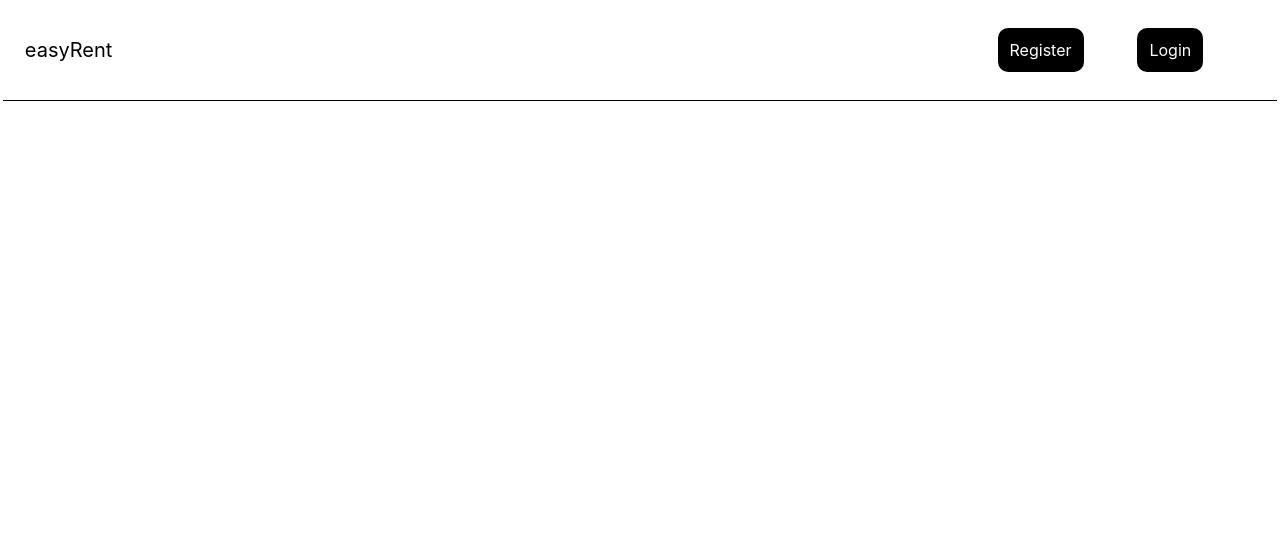
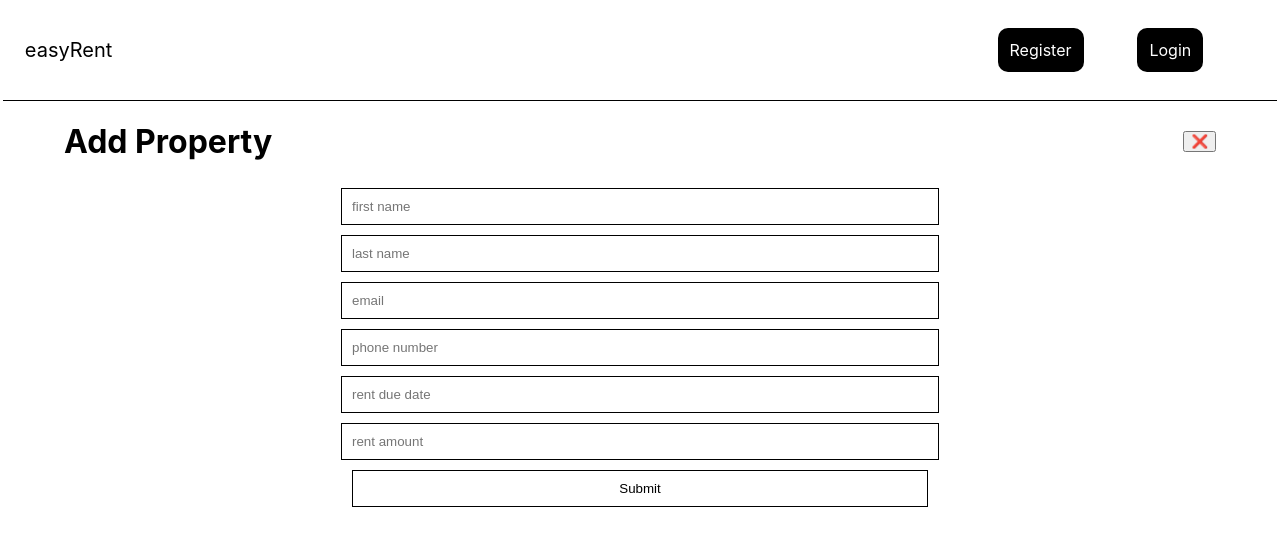
Before and after one commit to matthewhiggins415/easyRentFrontEnd, a React (Create React App) app: page /tenantadd/1 in a window 1280 px wide. Shown: the top 546 px of the page. Built offline with nearby package versions, Linux system fonts and the light colour scheme.

Commit message:
add tenant and redirect to prop details.

```diff
--- a/src/App.js
+++ b/src/App.js
@@ -14,6 +14,7 @@ import PropertyDetails from './components/Views/PropertyDetails'
 import PropertyEdit from './components/Views/PropertyEdit'
 import Tenants from "./components/Views/Tenants"
 import PropertyAdd from './components/Views/PropertyAdd'
+import TenantAdd from './components/Views/TenantAdd'
 
 const AppContainer = styled.div`
   display: flex;
@@ -49,7 +50,7 @@ const App = () => {
         <Route path="/editproperty/:id" element={<PropertyEdit user={user}/>} exact/>
         <Route path="/tenants" element={<Tenants user={user} />} exact/>
         <Route path="/propertyadd" element={<PropertyAdd user={user} />} exact/>
-
+        <Route path="/tenantadd/:id" element={<TenantAdd user={user} />} exact/>
       </Routes>
       </Container>
     </AppContainer>
--- a/src/api/tenant.js
+++ b/src/api/tenant.js
@@ -2,8 +2,12 @@ import axios from 'axios'
 import apiUrl from '../apiConfig'
 
 // Create a tenant
-export const createATenant = user => {
-    return axios.post(apiUrl + '/tenant/', {
+export const createATenant = ( user, tenant) => {
+    return axios.post(apiUrl + '/tenant/',
+    {
+      tenant: tenant
+    },
+    {
       headers: {
         Authorization: `Bearer ${user.token}`
       }
--- a/src/components/Views/PropertyAdd.js
+++ b/src/components/Views/PropertyAdd.js
@@ -1,9 +1,20 @@
 import React from 'react'
+import styled from 'styled-components'
 
 const PropertyAdd = ({ user }) => {
-    return (
-        <p>Add a prop form.</p>
-    )
+  return (
+    <div>
+      <form>
+        <input/>
+        <input/>
+        <input/>
+        <input/>
+        <input/>
+        <input/>
+        <button>Submit</button>
+      </form>
+    </div>
+  )
 }
 
 export default PropertyAdd
--- a/src/components/Views/PropertyDetails.js
+++ b/src/components/Views/PropertyDetails.js
@@ -25,6 +25,14 @@ const Button = styled.button`
   border: none;
   cursor: pointer;
   margin-right: 5px;
+`
+
+const HeaderContainer = styled.div`
+  display: flex;
+  width: 100%;
+  margin: 0 auto;
+  align-items: center;
+  justify-content: space-between;
 `
 
 const ButtonContainer = styled.div`
@@ -116,7 +124,10 @@ const NormalUI = ({ id, property, onDeleteClicked, tenantJsx }) => {
     <h2>Tasks</h2>
   </InfoContainer>
   <TenantListContainer>
-    <h2>Tenants</h2>
+    <HeaderContainer>
+      <h2>Tenants</h2>
+      <Link style={linkStyle} to={`/tenantadd/${id}`}> ➕ </Link>
+    </HeaderContainer>
     {tenantJsx}
   </TenantListContainer>
   </>
--- /dev/null
+++ b/src/components/Views/TenantAdd.js
@@ -0,0 +1,118 @@
+import React, { useState } from 'react'
+import styled from 'styled-components'
+import { useNavigate } from 'react-router-dom'
+import { createATenant } from '../../api/tenant'
+import { useParams, Navigate } from 'react-router'
+
+const Container = styled.div`
+  width: 100%;
+  height: 100%;
+  display: flex;
+  flex-direction: column;
+  justify-content: space-between;
+`
+
+const HeaderContainer = styled.div`
+  width: 90%;
+  margin: 0 auto;
+  display: flex;
+  align-items: center;
+  justify-content: space-between;
+`
+
+const Form = styled.form`
+  width: 90%;
+  height: 90vh;
+  display: flex;
+  flex-direction: column;
+  margin: auto;
+`
+
+const Input = styled.input`
+  width: 50%;
+  padding: 10px;
+  margin: 5px auto;
+  background-color: white;
+  outline: none;
+  border: 1px solid black;
+`
+
+const Button = styled.button`
+  width: 50%;
+  padding: 10px;
+  outline: none;
+  margin: 5px auto;
+  background-color: white;
+  border: 1px solid black;
+  cursor: pointer;
+`
+
+const TenantAdd = ({ user }) => {
+  const { id } = useParams()
+
+  const [firstName, setFirstName] = useState('')
+  const [lastName, setLastName] = useState('')
+  const [email, setEmail] = useState()
+  const [phone, setPhone] = useState()
+  const [rentDate, setRentDate] = useState()
+  const [rentAmount, setRentAmount] = useState()
+  const [shouldNavigate, setShouldNavigate] = useState(false)
+
+  const navigate = useNavigate();
+
+  const goBack = () => {
+    navigate(-1)
+  }
+
+  const onSubmit = async (e) => {
+    e.preventDefault()
+    const tenant = {
+      property: id,
+      firstName: firstName,
+      lastName: lastName,
+      email: email,
+      phone: phone,
+      rentDate: rentDate,
+      rentAmount: rentAmount
+    }
+    console.log(tenant)
+
+    try {
+      const res = await createATenant(user, tenant)
+      console.log(res)
+      setShouldNavigate(true)
+    } catch(e) {
+      setFirstName('')
+      setLastName('')
+      setEmail('')
+      setPhone()
+      setRentAmount()
+      setRentAmount()
+      console.log(e)
+    }
+  }
+
+  if (shouldNavigate) {
+    return <Navigate to={`/property/${id}`} />
+  }
+
+  return (
+    <Container>
+      <HeaderContainer>
+          <h1>Add Property</h1>
+          <button onClick={goBack}>❌</button>
+      </HeaderContainer>
+      <Form onSubmit={onSubmit}>
+        <Input onChange={(e) => setFirstName(e.target.value)} value={firstName} name="firstName" type="text" placeholder="first name"/>
+        <Input onChange={(e) => setLastName(e.target.value)} value={lastName} name="lastName" type="text" placeholder="last name"/>
+        <Input onChange={(e) => setEmail(e.target.value)} value={email} name="email" type="email" placeholder="email"/>
+        <Input onChange={(e) => setPhone(e.target.value)} value={phone} name="phone" type="number" placeholder="phone number"/>
+        <Input onChange={(e) => setRentDate(e.target.value)} value={rentDate} name="rentDate" type="number" placeholder="rent due date"/>
+        <Input onChange={(e) => setRentAmount(e.target.value)} value={rentAmount} name="rentAmount" type="number" placeholder="rent amount"/>
+        <Button type="submit">Submit</Button>
+      </Form>
+    </Container>
+  )
+}
+
+export default TenantAdd
--- a/src/components/Views/Tenants.js
+++ b/src/components/Views/Tenants.js
@@ -20,11 +20,6 @@ const TenantContainer = styled.div`
   justify-content: space-evenly;
   align-items: center;
   border-radius: 10px;
-`
-
-const H1 = styled.h1`
-  width: 90%;
-  margin: 40px auto;
 `
 
 const linkStyle = {
@@ -60,8 +55,8 @@ const Tenants = ({ user }) => {
 
   return (
     <Container>
-        <H1>Tenants</H1>
-        { tenantJsx }
+      <h1>Tenants</h1>
+      { tenantJsx }
     </Container>
   )
 }
```
